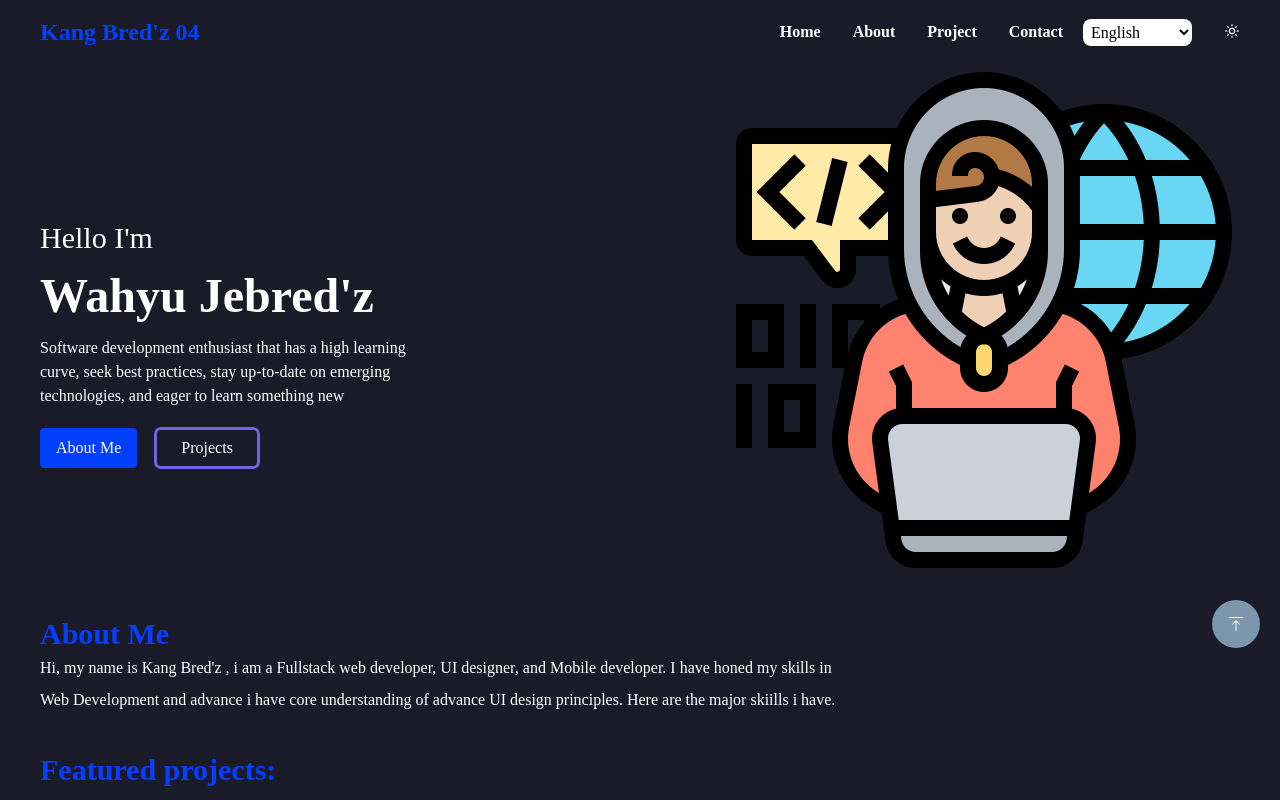
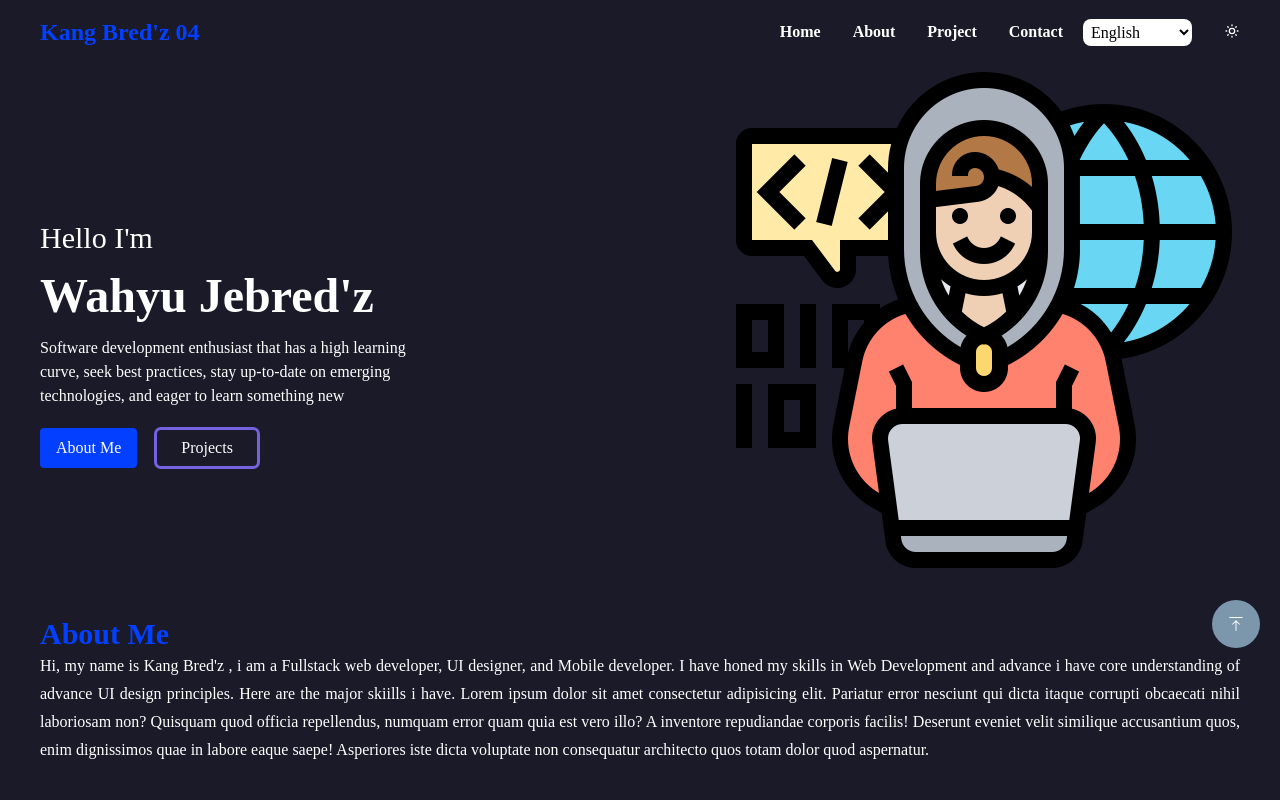
Before and after one commit to kangzBredz04/kangbredz-website-portofolio, a React (Vite) app: page / in a window 1280 px wide. Shown: the top 800 px of the page. Built offline with nearby package versions, Linux system fonts and the light colour scheme; a web font is replaced by a local one.

Commit message:
update tampilan komponen about

```diff
--- a/src/components/About.jsx
+++ b/src/components/About.jsx
@@ -6,17 +6,24 @@ export default function About() {
   const { theme, setTheme } = useContext(ThemeContext);
   return (
     <div
-      className={`px-7 md:px-10 ${
+      className={`px-10 md:px-10 ${
         theme === "dark" ? "bg-[#1a1a29] text-white" : "bg-white text-black"
       } mb-9`}
       id="about"
     >
-      <h1 className="text-3xl  text-primary font-semibold">About Me</h1>
-      <p className="md:w-2/3 leading-[2]">
+      <h1 className="text-3xl text-primary font-semibold">About Me</h1>
+      <p className="text-justify leading-7 ">
         Hi, my name is Kang Bred'z , i am a Fullstack web developer, UI
         designer, and Mobile developer. I have honed my skills in Web
         Development and advance i have core understanding of advance UI design
-        principles. Here are the major skiills i have.
+        principles. Here are the major skiills i have. Lorem ipsum dolor sit
+        amet consectetur adipisicing elit. Pariatur error nesciunt qui dicta
+        itaque corrupti obcaecati nihil laboriosam non? Quisquam quod officia
+        repellendus, numquam error quam quia est vero illo? A inventore
+        repudiandae corporis facilis! Deserunt eveniet velit similique
+        accusantium quos, enim dignissimos quae in labore eaque saepe!
+        Asperiores iste dicta voluptate non consequatur architecto quos totam
+        dolor quod aspernatur.
       </p>
     </div>
   );
```
